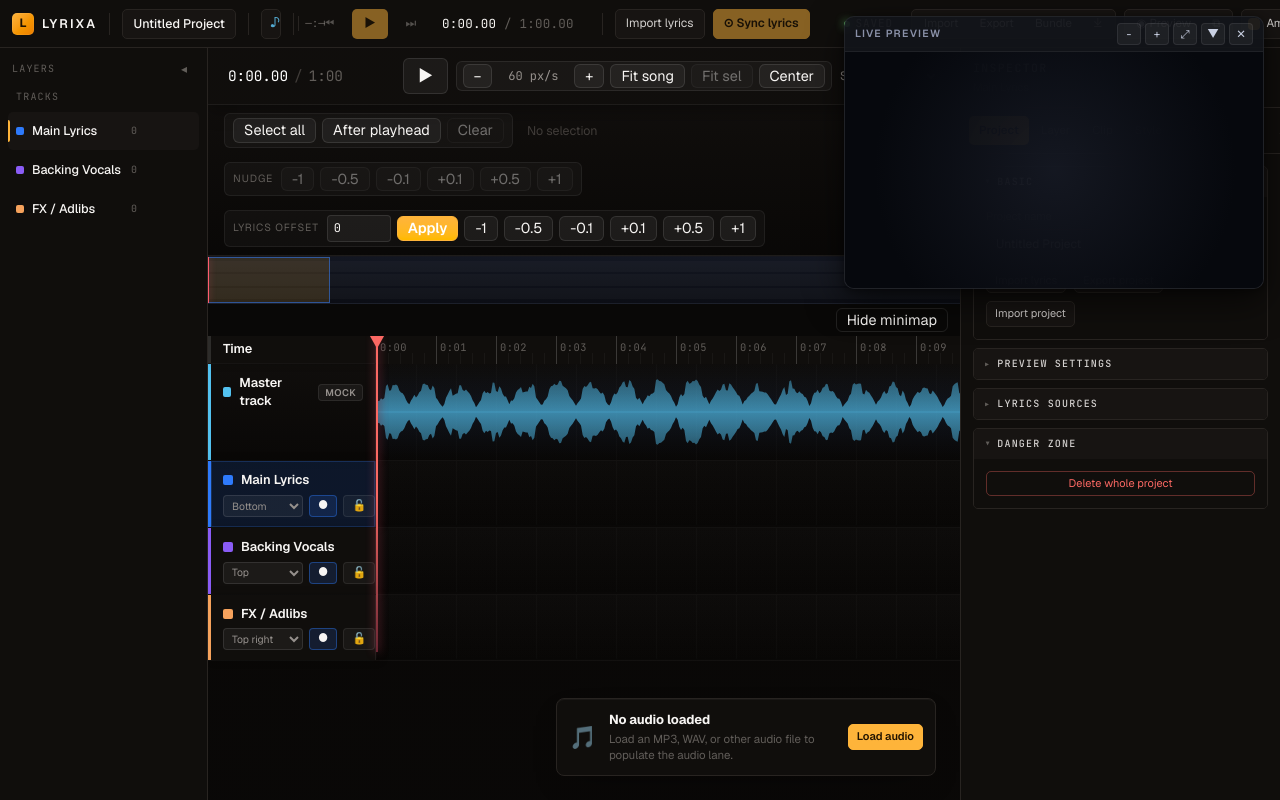
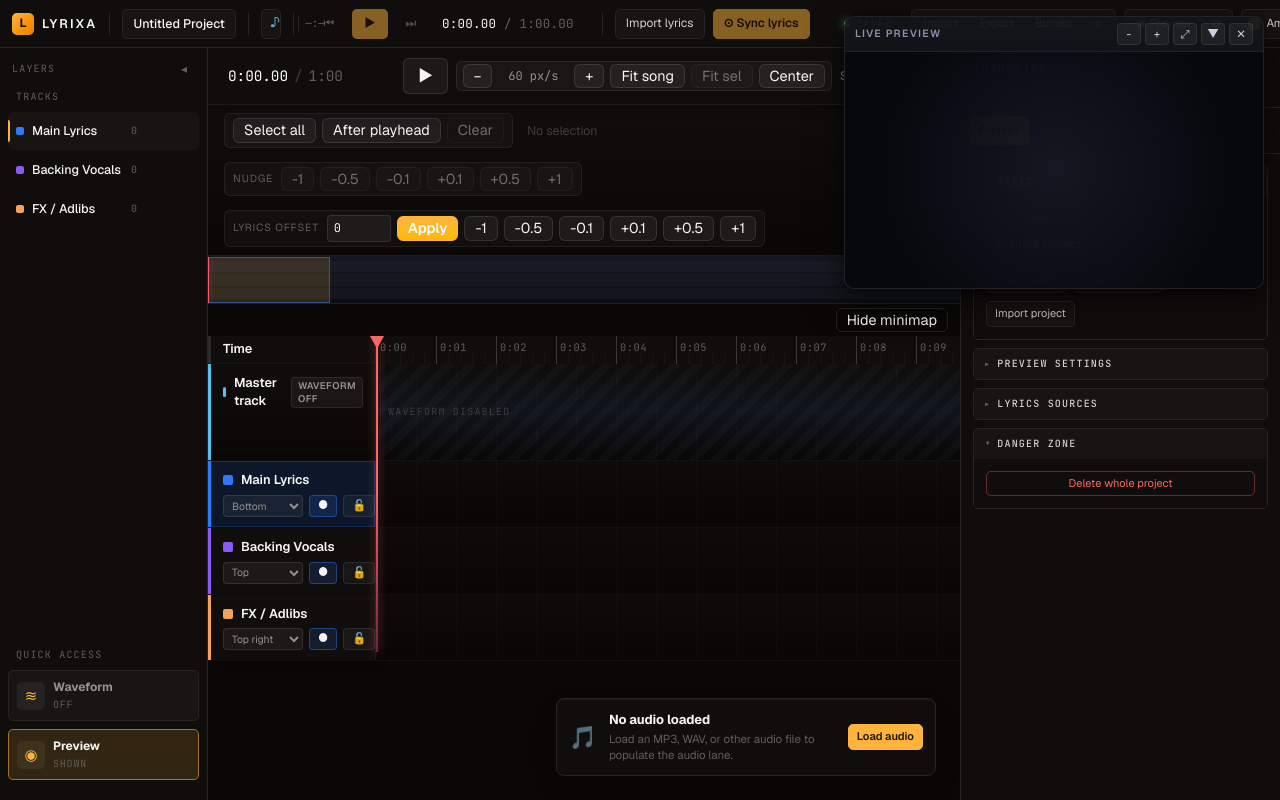
Before and after one commit to Frankman254/Lyrixa, a React (Vite) app: page / in a window 1280 px wide. Built offline with nearby package versions, Linux system fonts and the light colour scheme.

Commit message:
feat: introduce waveform analysis features in the editor, enabling audio peak extraction and visualization; enhance LayersSidebar with quick access buttons for waveform and preview toggling; refactor audio blob persistence logic to include new metadata validation

```diff
--- a/src/features/editor/LayersSidebar.css
+++ b/src/features/editor/LayersSidebar.css
@@ -44,6 +44,8 @@
   flex: 1;
   overflow-y: auto;
   padding: 0 var(--s-2) var(--s-2);
+  display: flex;
+  flex-direction: column;
 }
 
 .ls-sidebar-section {
@@ -160,3 +162,69 @@
 .ls-layer-actions button.muted-icon {
   color: var(--fg-4);
 }
+
+.ls-quick-section {
+  margin-top: auto;
+  padding-top: var(--s-3);
+}
+
+.ls-quick-actions {
+  display: grid;
+  gap: var(--s-2);
+}
+
+.ls-quick-action {
+  display: flex;
+  align-items: center;
+  gap: var(--s-2);
+  width: 100%;
+  padding: var(--s-2);
+  border: 1px solid var(--border);
+  border-radius: var(--r-2);
+  background: rgba(255, 255, 255, 0.03);
+  color: var(--fg-2);
+  text-align: left;
+}
+
+.ls-quick-action:hover {
+  background: var(--bg-2);
+  color: var(--fg-0);
+}
+
+.ls-quick-action.active {
+  border-color: color-mix(in srgb, var(--accent) 55%, var(--border));
+  background: color-mix(in srgb, var(--accent) 14%, transparent);
+  color: var(--fg-0);
+}
+
+.ls-quick-icon {
+  width: 28px;
+  height: 28px;
+  display: grid;
+  place-items: center;
+  border-radius: var(--r-2);
+  background: rgba(255, 255, 255, 0.06);
+  color: var(--accent);
+  font-size: 15px;
+  line-height: 1;
+  flex-shrink: 0;
+}
+
+.ls-quick-action span:last-child {
+  display: grid;
+  gap: 2px;
+  min-width: 0;
+}
+
+.ls-quick-action strong {
+  font-size: 12px;
+  font-weight: 650;
+}
+
+.ls-quick-action small {
+  font-family: var(--font-mono);
+  font-size: 10px;
+  letter-spacing: 0.08em;
+  text-transform: uppercase;
+  color: var(--fg-3);
+}
--- a/src/features/editor/LayersSidebar.tsx
+++ b/src/features/editor/LayersSidebar.tsx
@@ -7,9 +7,13 @@ interface LayersSidebarProps {
   clips: LyricClip[];
   selectedLayerId: string | null;
   collapsed: boolean;
+  waveformEnabled: boolean;
+  previewVisible: boolean;
   onSelectLayer: (id: string) => void;
   onLayersChange: (next: LyricLayer[]) => void;
   onToggleCollapsed: () => void;
+  onToggleWaveform: () => void;
+  onTogglePreview: () => void;
 }
 
 /**
@@ -22,9 +26,13 @@ export function LayersSidebar({
   clips,
   selectedLayerId,
   collapsed,
+  waveformEnabled,
+  previewVisible,
   onSelectLayer,
   onLayersChange,
-  onToggleCollapsed
+  onToggleCollapsed,
+  onToggleWaveform,
+  onTogglePreview
 }: LayersSidebarProps) {
   const sortedLayers = [...layers].sort((a, b) => a.order - b.order);
 
@@ -110,6 +118,38 @@ export function LayersSidebar({
             })}
           </div>
         </div>
+
+        <div className="ls-sidebar-section ls-quick-section">
+          <div className="ls-sidebar-section-title">Quick Access</div>
+          <div className="ls-quick-actions">
+            <button
+              type="button"
+              className={`ls-quick-action ${waveformEnabled ? 'active' : ''}`}
+              onClick={onToggleWaveform}
+              title={waveformEnabled
+                ? 'Hide waveform and stop audio peak analysis'
+                : 'Show waveform and allow audio peak analysis'}
+            >
+              <span className="ls-quick-icon" aria-hidden>≋</span>
+              <span>
+                <strong>Waveform</strong>
+                <small>{waveformEnabled ? 'On' : 'Off'}</small>
+              </span>
+            </button>
+            <button
+              type="button"
+              className={`ls-quick-action ${previewVisible ? 'active' : ''}`}
+              onClick={onTogglePreview}
+              title={previewVisible ? 'Hide floating preview' : 'Show floating preview'}
+            >
+              <span className="ls-quick-icon" aria-hidden>◉</span>
+              <span>
+                <strong>Preview</strong>
+                <small>{previewVisible ? 'Shown' : 'Hidden'}</small>
+              </span>
+            </button>
+          </div>
+        </div>
       </div>
     </aside>
   );
--- a/src/features/editor/LyrixaEditorShell.tsx
+++ b/src/features/editor/LyrixaEditorShell.tsx
@@ -33,6 +33,10 @@ import { useProjectImportExport } from './useProjectImportExport';
 import './LyrixaEditorShell.css';
 
 export function LyrixaEditorShell() {
+  const [waveformEnabled, setWaveformEnabled] = useState(() =>
+    readStoredBoolean('lyrixa_waveform_enabled', false)
+  );
+
   const {
     project,
     saveStatus,
@@ -53,7 +57,9 @@ export function LyrixaEditorShell() {
     setMasterDuration,
     importProject,
     hardResetProject
-  } = useLyrixaProject();
+  } = useLyrixaProject({
+    waveformAnalysisEnabled: waveformEnabled
+  });
 
   const masterFileInputRef = useRef<HTMLInputElement>(null);
 
@@ -104,7 +110,7 @@ export function LyrixaEditorShell() {
       e.target.value = '';
       if (!file) return;
       try {
-        await loadAudioFile(file, role);
+        await loadAudioFile(file, role, { analyzeWaveform: waveformEnabled });
       } catch (err) {
         console.error(`[Lyrixa] Failed to load ${role} audio file:`, err);
       }
@@ -127,12 +133,13 @@ export function LyrixaEditorShell() {
 
   const extractBandPeaksForMode = useCallback(
     async (mode: AudioBandMode) => {
+      if (!waveformEnabled) return null;
       const blob = getAudioBlob('master');
       if (!blob) return null;
       if (!shouldExtractRealPeaks(blob, masterChannel?.duration ?? 0)) return null;
       return extractBandPeaksFromBlob(blob, mode);
     },
-    [getAudioBlob, masterChannel?.duration]
+    [getAudioBlob, masterChannel?.duration, waveformEnabled]
   );
 
   const {
@@ -282,6 +289,7 @@ export function LyrixaEditorShell() {
     setPreviewOpen(false);
     setTransparentPreviewOpen(false);
     setMiniPreviewVisible(true);
+    setWaveformEnabled(false);
     setSelectedClipId(null);
     setSelectedLayerId(null);
     await hardResetProject();
@@ -293,6 +301,23 @@ export function LyrixaEditorShell() {
     setFloatingPreviewWidth(next);
     try { window.localStorage.setItem('lyrixa_floating_preview_width', String(next)); } catch { /* ignore */ }
   };
+
+  const toggleWaveformEnabled = useCallback(() => {
+    setWaveformEnabled(current => {
+      const next = !current;
+      try { window.localStorage.setItem('lyrixa_waveform_enabled', next ? '1' : '0'); } catch { /* ignore */ }
+      return next;
+    });
+  }, []);
+
+  const togglePreviewWindow = useCallback(() => {
+    if (previewOpen || miniPreviewVisible) {
+      setPreviewOpen(false);
+      setMiniPreviewVisible(false);
+      return;
+    }
+    setMiniPreviewVisible(true);
+  }, [miniPreviewVisible, previewOpen]);
 
   const shellClass = [
     'lyrixa-shell',
@@ -358,6 +383,7 @@ export function LyrixaEditorShell() {
           audioUrl={masterChannel.objectUrl}
           isPlaying={isPlaying}
           playbackRate={syncMode ? syncSpeed : 1}
+          analysisEnabled={waveformEnabled}
           sourceSyncTime={playbackTime}
           onDurationChange={setMasterDuration}
           onEnded={() => setIsPlaying(false)}
@@ -369,11 +395,15 @@ export function LyrixaEditorShell() {
         clips={project.clips}
         selectedLayerId={selectedLayerId}
         collapsed={sidebarCollapsed}
+        waveformEnabled={waveformEnabled}
+        previewVisible={showMini || previewOpen}
         onSelectLayer={(id) => {
           setSelectedLayerId(id);
           setSelectedClipId(null);
         }}
         onLayersChange={setLayers}
+        onToggleWaveform={toggleWaveformEnabled}
+        onTogglePreview={togglePreviewWindow}
         onToggleCollapsed={() => {
           setSidebarCollapsed(v => {
             const next = !v;
@@ -395,7 +425,8 @@ export function LyrixaEditorShell() {
             isPlaying={isPlaying}
             trackName={masterChannel?.fileName ?? 'No audio loaded'}
             masterChannel={masterChannel}
-            onExtractBandPeaks={extractBandPeaksForMode}
+            waveformEnabled={waveformEnabled}
+            onExtractBandPeaks={waveformEnabled ? extractBandPeaksForMode : undefined}
             onClipsChange={setClips}
             onLayersChange={setLayers}
             onSeek={handleSeek}
@@ -572,6 +603,13 @@ function readStoredNumber(key: string, fallback: number): number {
   return Number.isFinite(parsed) ? parsed : fallback;
 }
 
+function readStoredBoolean(key: string, fallback: boolean): boolean {
+  const raw = safeGetLocalStorage(key);
+  if (raw === '1') return true;
+  if (raw === '0') return false;
+  return fallback;
+}
+
 function findBestLyricSourceClips(
   clips: LyricClip[],
   layers: LyricLayer[],
--- a/src/features/editor/audioBlobStorage.ts
+++ b/src/features/editor/audioBlobStorage.ts
@@ -13,6 +13,8 @@ import type { AudioChannelRole } from '../../core/types/audio';
 const DB_NAME = 'lyrixa';
 const DB_VERSION = 2;
 const STORE_AUDIO = 'audio';
+export const AUDIO_PERSIST_MAX_BLOB_BYTES = 50 * 1024 * 1024;
+export const AUDIO_PERSIST_MAX_DURATION_SECONDS = 20 * 60;
 
 export interface StoredAudio {
   blob: Blob;
@@ -23,6 +25,19 @@ export interface StoredAudio {
   sizeBytes?: number;
   lastModified?: number;
   fileKey?: string;
+}
+
+export function shouldPersistAudioBlob(blob: Blob, durationSeconds: number): boolean {
+  return shouldPersistAudioMetadata(blob.size, durationSeconds);
+}
+
+export function shouldPersistAudioMetadata(
+  sizeBytes: number | undefined,
+  durationSeconds: number | undefined
+): boolean {
+  if (typeof sizeBytes === 'number' && sizeBytes > AUDIO_PERSIST_MAX_BLOB_BYTES) return false;
+  if (typeof durationSeconds === 'number' && durationSeconds > AUDIO_PERSIST_MAX_DURATION_SECONDS) return false;
+  return true;
 }
 
 function audioKey(projectId: string, role: AudioChannelRole): string {
--- a/src/features/editor/projectPersistence.ts
+++ b/src/features/editor/projectPersistence.ts
@@ -8,6 +8,7 @@ import {
   normalizeProject,
   stripRuntimeTextureUrls
 } from '../../core/project/serialization';
+import { shouldPersistAudioMetadata } from './audioBlobStorage';
 import {
   DEFAULT_CLIP_PROGRESS_INDICATOR,
   DEFAULT_LYRIC_ANIMATION,
@@ -23,6 +24,7 @@ import {
 
 const STORAGE_KEY = 'lyrixa:project:v1';
 const SCHEMA_VERSION = 3;
+const PERSISTED_WAVEFORM_PEAK_MAX_COUNT = 15_000;
 
 export interface HydratedProject {
   project: LyrixaProject;
@@ -100,9 +102,16 @@ function generateId(): string {
 
 function stripObjectUrls(channel: AudioChannel | null | undefined): PersistedAudioChannel | null {
   if (!channel) return null;
-  const { objectUrl: _omit, ...rest } = channel;
+  const { objectUrl: _omit, waveformPeaks, ...rest } = channel;
   void _omit;
-  return rest;
+  const keepWaveformPeaks =
+    waveformPeaks &&
+    waveformPeaks.length <= PERSISTED_WAVEFORM_PEAK_MAX_COUNT &&
+    shouldPersistAudioMetadata(channel.sizeBytes, channel.duration);
+  return {
+    ...rest,
+    waveformPeaks: keepWaveformPeaks ? waveformPeaks : undefined
+  };
 }
 
 /**
@@ -151,12 +160,13 @@ export function loadProject(): HydratedProject {
 }
 
 function rehydrateV2(persisted: PersistedProject): LyrixaProject {
+  const master = persisted.audioTracks?.master
+    ? stripObjectUrls({ ...persisted.audioTracks.master, objectUrl: undefined })
+    : null;
   return normalizeProject({
     ...persisted,
     audioTracks: {
-      master: persisted.audioTracks?.master
-        ? { ...persisted.audioTracks.master, objectUrl: undefined }
-        : null
+      master
     }
   });
 }
--- a/src/features/timeline-editor/TimelineAudioLanes.tsx
+++ b/src/features/timeline-editor/TimelineAudioLanes.tsx
@@ -13,6 +13,7 @@ interface TimelineAudioLanesProps {
   bandMode: AudioBandMode;
   bandPeaksLoading: boolean;
   masterChannel?: AudioChannel | null;
+  waveformEnabled: boolean;
   displayPeaks?: AudioPeak[];
   bandPeaks: AudioPeak[] | null;
   masterIsMock: boolean;
@@ -41,6 +42,7 @@ export const TimelineAudioLanes = memo(function TimelineAudioLanes({
   bandMode,
   bandPeaksLoading,
   masterChannel,
+  waveformEnabled,
   displayPeaks,
   bandPeaks,
   masterIsMock,
@@ -69,8 +71,9 @@ export const TimelineAudioLanes = memo(function TimelineAudioLanes({
         pxPerSecond={pxPerSecond}
         height={masterHeight}
         peaks={displayPeaks}
-        badge={getBandBadge(bandMode, bandPeaksLoading, !!masterChannel?.fileName)}
+        badge={waveformEnabled ? getBandBadge(bandMode, bandPeaksLoading, !!masterChannel?.fileName) : 'waveform off'}
         mockFallback={masterIsMock && !bandPeaks && !bandPeaksLoading}
+        showWaveform={waveformEnabled}
         visibleStartPx={visibleStartPx}
         visibleWidthPx={visibleWidthPx}
         onLaneClick={onLaneClick}
--- a/src/features/timeline-editor/TimelineAudioTrack.tsx
+++ b/src/features/timeline-editor/TimelineAudioTrack.tsx
@@ -15,6 +15,8 @@ interface TimelineAudioTrackProps {
   actions?: ReactNode;
   /** True when no real decoded peaks exist and the waveform is the mock fallback. */
   mockFallback?: boolean;
+  /** Keeps the lane seekable while skipping waveform canvas/render work. */
+  showWaveform?: boolean;
   /** Click handler for the waveform lane — used for timeline seek. */
   onLaneClick?: MouseEventHandler<HTMLDivElement>;
   visibleStartPx?: number;
@@ -35,6 +37,7 @@ export const TimelineAudioTrack = memo(function TimelineAudioTrack({
   badge,
   actions,
   mockFallback,
+  showWaveform = true,
   onLaneClick,
   visibleStartPx,
   visibleWidthPx
@@ -55,6 +58,7 @@ export const TimelineAudioTrack = memo(function TimelineAudioTrack({
         style={{ width: `${totalWidth}px`, height: `${height}px` }}
         onClick={onLaneClick}
       >
+        {showWaveform ? (
           <AudioWaveformTrack
             duration={duration}
             pxPerSecond={pxPerSecond}
@@ -65,6 +69,11 @@ export const TimelineAudioTrack = memo(function TimelineAudioTrack({
             visibleStartPx={visibleStartPx}
             visibleWidthPx={visibleWidthPx}
           />
+        ) : (
+          <div className="tl-waveform-disabled" style={{ width: `${totalWidth}px`, height: `${height}px` }}>
+            Waveform disabled
+          </div>
+        )}
       </div>
     </div>
   );
--- a/src/features/timeline-editor/TimelineEditor.css
+++ b/src/features/timeline-editor/TimelineEditor.css
@@ -330,6 +330,26 @@
 
 .tl-waveform {
   position: relative;
+  pointer-events: none;
+}
+
+.tl-waveform-disabled {
+  display: flex;
+  align-items: center;
+  padding-left: var(--s-3);
+  color: var(--fg-4);
+  font-family: var(--font-mono);
+  font-size: 10px;
+  letter-spacing: 0.12em;
+  text-transform: uppercase;
+  background:
+    repeating-linear-gradient(
+      135deg,
+      rgba(255, 255, 255, 0.025) 0,
+      rgba(255, 255, 255, 0.025) 8px,
+      transparent 8px,
+      transparent 16px
+    );
   pointer-events: none;
 }
 
--- a/src/features/timeline-editor/TimelineEditor.tsx
+++ b/src/features/timeline-editor/TimelineEditor.tsx
@@ -45,6 +45,8 @@ interface TimelineEditorProps {
   embedded?: boolean;
   /** When true, the timeline's global keyboard shortcuts are suspended (e.g. during tap-sync). */
   disableShortcuts?: boolean;
+  /** When false, the audio lane stays usable for seeking but skips waveform rendering/extraction. */
+  waveformEnabled?: boolean;
   /** Async callback to extract frequency-filtered peaks for a given band mode. */
   onExtractBandPeaks?: (mode: AudioBandMode) => Promise<AudioPeak[] | null>;
   onClipsChange: (next: LyricClipModel[]) => void;
@@ -79,6 +81,7 @@ export function TimelineEditor({
   peaks,
   embedded = false,
   disableShortcuts = false,
+  waveformEnabled = true,
   onExtractBandPeaks,
   onClipsChange,
   onLayersChange,
@@ -599,9 +602,9 @@ export function TimelineEditor({
     masterIsMock
   } = useTimelineBandPeaks({
     bandMode,
-    masterChannel,
-    fallbackPeaks: peaks,
-    onExtractBandPeaks
+    masterChannel: waveformEnabled ? masterChannel : null,
+    fallbackPeaks: waveformEnabled ? peaks : undefined,
+    onExtractBandPeaks: waveformEnabled ? onExtractBandPeaks : undefined
   });
 
   // ── Lyrics Offset ──────────────────────────────────────────────
@@ -703,6 +706,7 @@ export function TimelineEditor({
             bandMode={bandMode}
             bandPeaksLoading={bandPeaksLoading}
             masterChannel={masterChannel}
+            waveformEnabled={waveformEnabled}
             displayPeaks={displayPeaks}
             bandPeaks={bandPeaks}
             masterIsMock={masterIsMock}
```
Also changed, not shown: src/features/editor/useLyrixaProject.ts (+112 -17 lines), src/features/player/AudioEngine.tsx (+9 -4 lines). Lines whose indentation alone changed are shown as unchanged.
